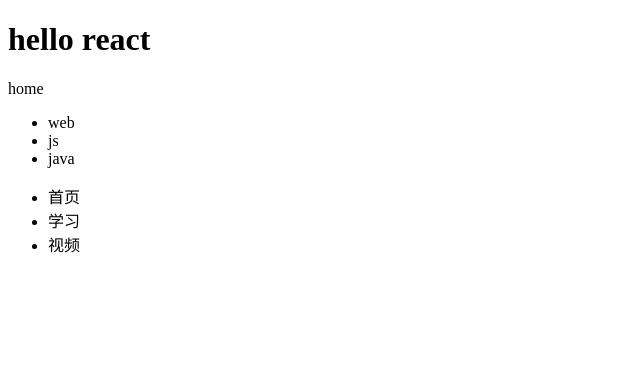
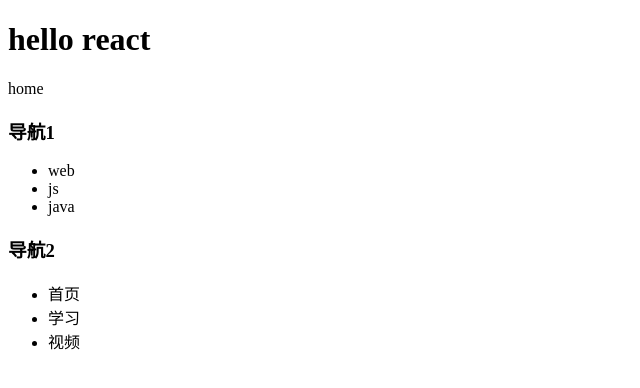
Before and after one commit to z3718l/react-test-app, a React (Create React App) app: page / in a window 1280 px wide. Shown: the top 388 px of the page, without its empty margins (0-640 px from the left). Built offline with nearby package versions, Linux system fonts and the light colour scheme.

Commit message:
feat(组件): 组件中传多个参数

```diff
--- a/src/app.jsx
+++ b/src/app.jsx
@@ -12,8 +12,8 @@ class App extends React.Component{
             <div>
                 <h1>hello react</h1>
                 <Home/>
-                <MyNav nav = { nav1 }/>
-                <MyNav nav = { nav2 }/>
+                <MyNav nav = { nav1 } title="导航1"/>
+                <MyNav nav = { nav2 } title="导航2"/>
             </div>
         )
     }
--- a/src/myNav.jsx
+++ b/src/myNav.jsx
@@ -4,6 +4,9 @@ export default class MyNav extends React.Component{
         // console.log(this.props.nav) // 会接收到父组件传进来的数据
         return (
             <div>
+                {/* jsx语法 */}
+                {/* 注意：在子组件中不能修改props中的数据，因为该数据是父组件的数据，不能在子组件中更改，想要修改需要在父组件中修改 */}
+                <h3>{ this.props.title }</h3>
                 <ul>
                     {
                         this.props.nav.map((item, index) => {
```
